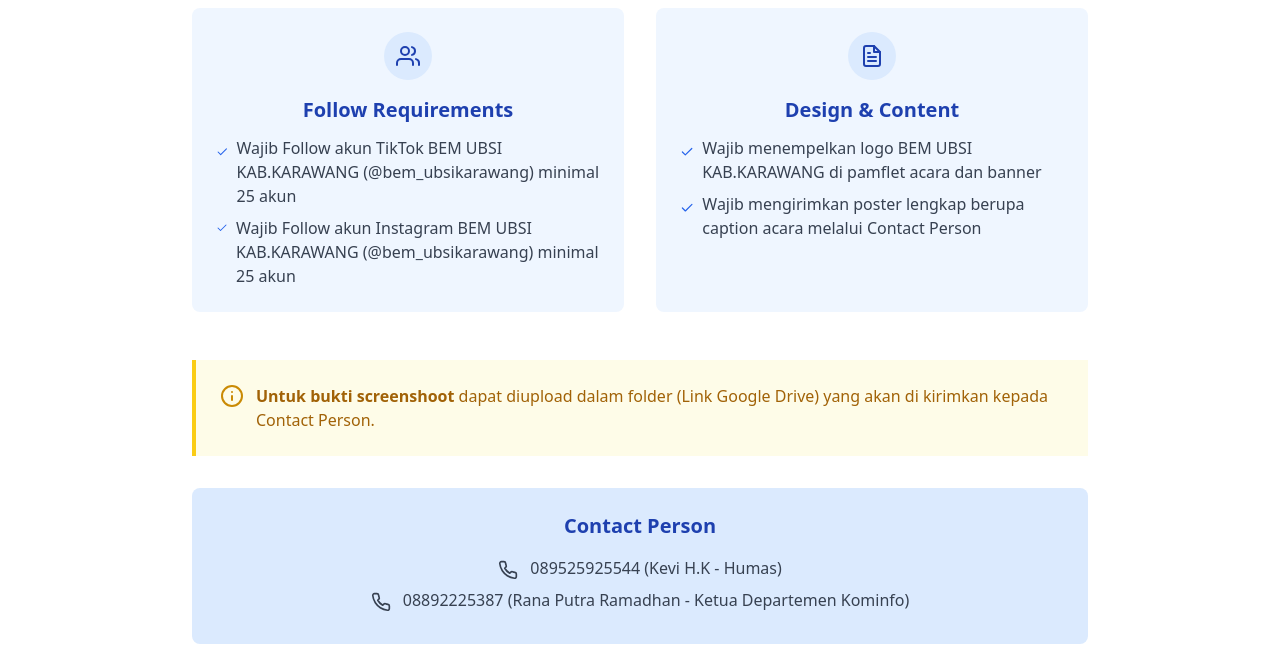
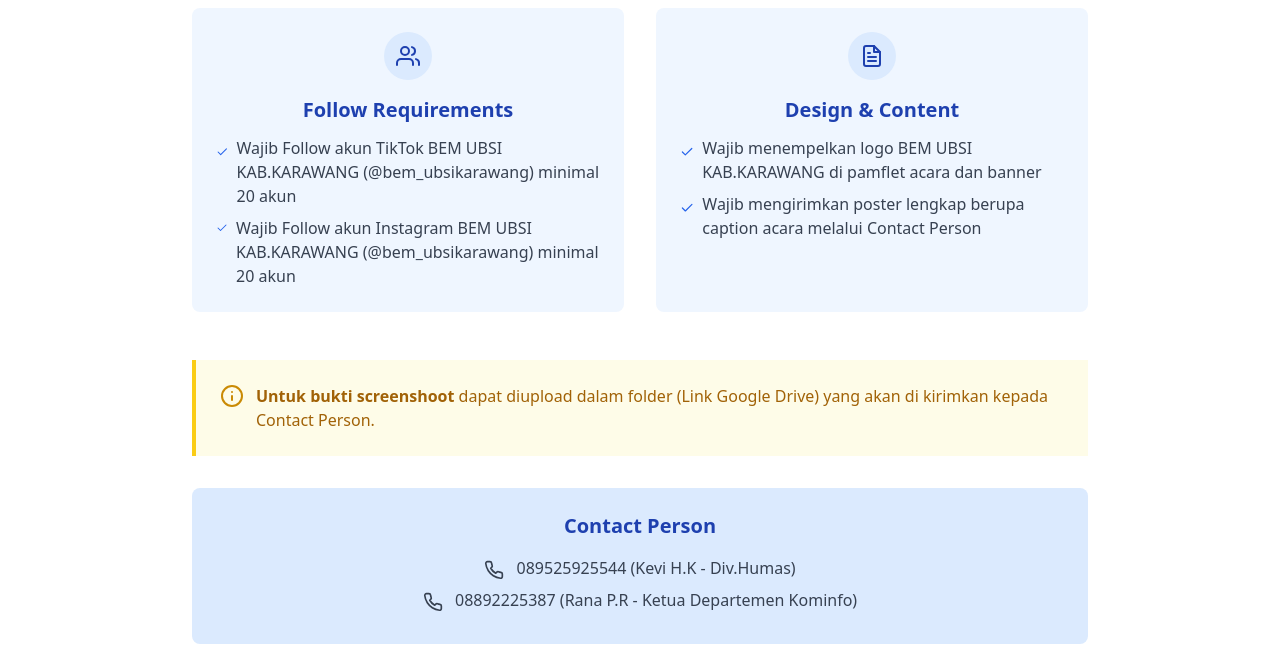
Before and after one commit to Rana8/BEMUBSIKRW-2025-Web, a plain HTML site: page media-partner.html in a window 1280 px wide. Shown: the part 580-1245 px from the top of the page. Drawn offline with nearby package versions, Linux system fonts and the light colour scheme.

Commit message:
merubah minimal dan kontak yang dapat di hubungi

```diff
--- a/media-partner.html
+++ b/media-partner.html
@@ -86,11 +86,11 @@
                         <ul class="space-y-2 text-gray-700">
                             <li class="flex items-start">
                                 <i data-feather="check" class="text-blue-600 mr-2 mt-1"></i>
-                                <span>Wajib Follow akun TikTok BEM UBSI KAB.KARAWANG (@bem_ubsikarawang) minimal 25 akun</span>
+                                <span>Wajib Follow akun TikTok BEM UBSI KAB.KARAWANG (@bem_ubsikarawang) minimal 20 akun</span>
                             </li>
                             <li class="flex items-start">
                                 <i data-feather="check" class="text-blue-600 mr-2 mt极速赛车开奖直播-1"></i>
-                                <span>Wajib Follow akun Instagram BEM UBSI KAB.KARAWANG (@bem_ubsikarawang) minimal 25 akun</span>
+                                <span>Wajib Follow akun Instagram BEM UBSI KAB.KARAWANG (@bem_ubsikarawang) minimal 20 akun</span>
                             </li>
                         </ul>
                     </div>
@@ -131,11 +131,11 @@
                         <h3 class="text-xl font-bold text-blue-800 mb-4">Contact Person</h3>
                         <p class="text-gray-700 mb-2">
                             <i data-feather="phone" class="inline mr-2 w-5 h-5"></i>
-                            089525925544 (Kevi H.K - Humas)
+                            089525925544 (Kevi H.K - Div.Humas)
                         </p>
                         <p class="text-gray-700 mb-2">
                             <i data-feather="phone" class="inline mr-2 w-5 h-5"></i>
-                            08892225387 (Rana Putra Ramadhan - Ketua Departemen Kominfo)
+                            08892225387 (Rana P.R - Ketua Departemen Kominfo)
                         </p>
                     </div>
 
```
